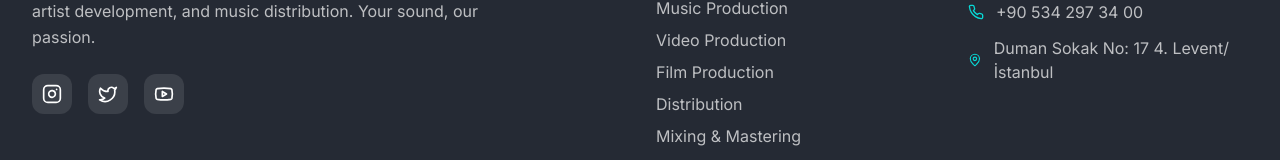
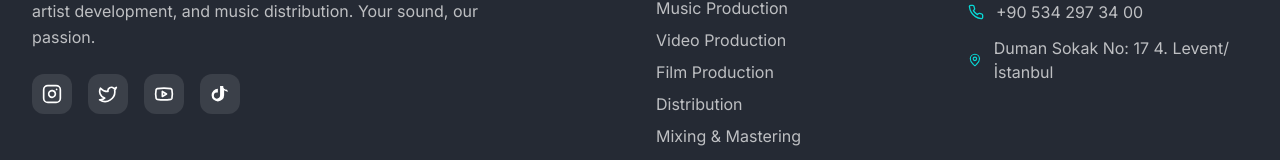
Before and after one commit to looopsmedia/website, a React (Vite) app: page / in a window 1280 px wide. Shown: the part 7049-7209 px from the top of the page. Built offline with nearby package versions, Linux system fonts and the light colour scheme.

Commit message:
Update Footer.tsx

```diff
--- a/src/components/Footer.tsx
+++ b/src/components/Footer.tsx
@@ -1,5 +1,16 @@
 import React from 'react';
 import { Instagram, Twitter, Youtube, Mail, Phone, MapPin } from 'lucide-react';
+
+const TikTokIcon = (props: React.SVGProps<SVGSVGElement>) => (
+  <svg
+    xmlns="http://www.w3.org/2000/svg"
+    viewBox="0 0 256 256"
+    fill="currentColor"
+    {...props}
+  >
+    <path d="M232 97.8a89.3 89.3 0 0 1-51.3-16.5v61.2a80.1 80.1 0 1 1-80-80.1h.4a48.3 48.3 0 0 0-.4 6.1v41.1a40 40 0 1 0 28.3 38.4V24h39.8a49 49 0 0 0 49 49Z"/>
+  </svg>
+);
 
 export const Footer: React.FC = () => {
   return (
@@ -25,26 +36,30 @@ export const Footer: React.FC = () => {
                 <a href="https://www.youtube.com/@LooopsMediaLtd" className="w-10 h-10 bg-white/10 hover:bg-teal rounded-xl flex items-center justify-center transition-colors duration-200">
                   <Youtube className="w-5 h-5" />
                 </a>
+                <a href="https://www.tiktok.com/@looopsmedia" className="w-10 h-10 bg-white/10 hover:bg-teal rounded-xl flex items-center justify-center transition-colors duration-200">
+                  <TikTokIcon className="w-5 h-5" />
+                </a>
               </div>
             </div>
           </div>
 
+          {/* Services */}
           <div>
             <h3 className="text-white font-semibold mb-4">Services</h3>
             <ul className="space-y-2 text-white/70">
               <li><a href="#" className="hover:text-teal transition-colors duration-200">Artist Development</a></li>
               <li><a href="#" className="hover:text-teal transition-colors duration-200">Music Production</a></li>
               <li><a href="#" className="hover:text-teal transition-colors duration-200">Video Production</a></li>
-			  <li><a href="#" className="hover:text-teal transition-colors duration-200">Film Production</a></li>
+              <li><a href="#" className="hover:text-teal transition-colors duration-200">Film Production</a></li>
               <li><a href="#" className="hover:text-teal transition-colors duration-200">Distribution</a></li>
               <li><a href="#" className="hover:text-teal transition-colors duration-200">Mixing & Mastering</a></li>
-			  <li><a href="#" className="hover:text-teal transition-colors duration-200">Equipments</a></li>
-			  <li><a href="#" className="hover:text-teal transition-colors duration-200">Producer</a></li>
-			  <li><a href="#" className="hover:text-teal transition-colors duration-200">PR Works</a></li>
-
+              <li><a href="#" className="hover:text-teal transition-colors duration-200">Equipments</a></li>
+              <li><a href="#" className="hover:text-teal transition-colors duration-200">Producer</a></li>
+              <li><a href="#" className="hover:text-teal transition-colors duration-200">PR Works</a></li>
             </ul>
           </div>
 
+          {/* Contact */}
           <div>
             <h3 className="text-white font-semibold mb-4">Contact</h3>
             <div className="space-y-3 text-white/70">
```
